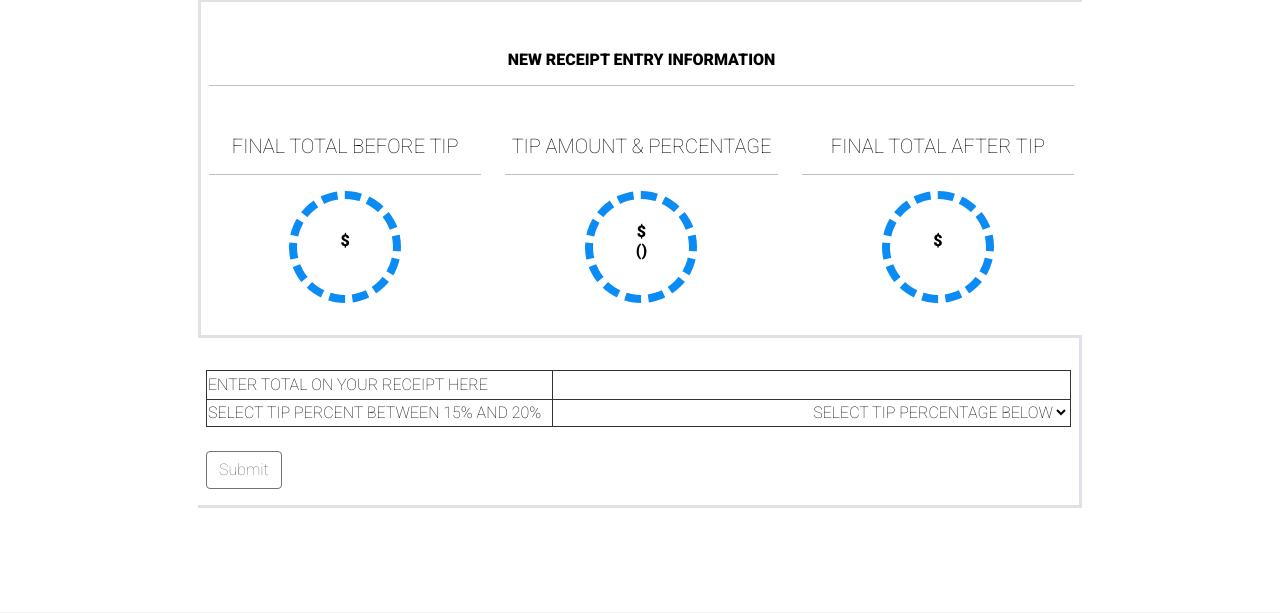
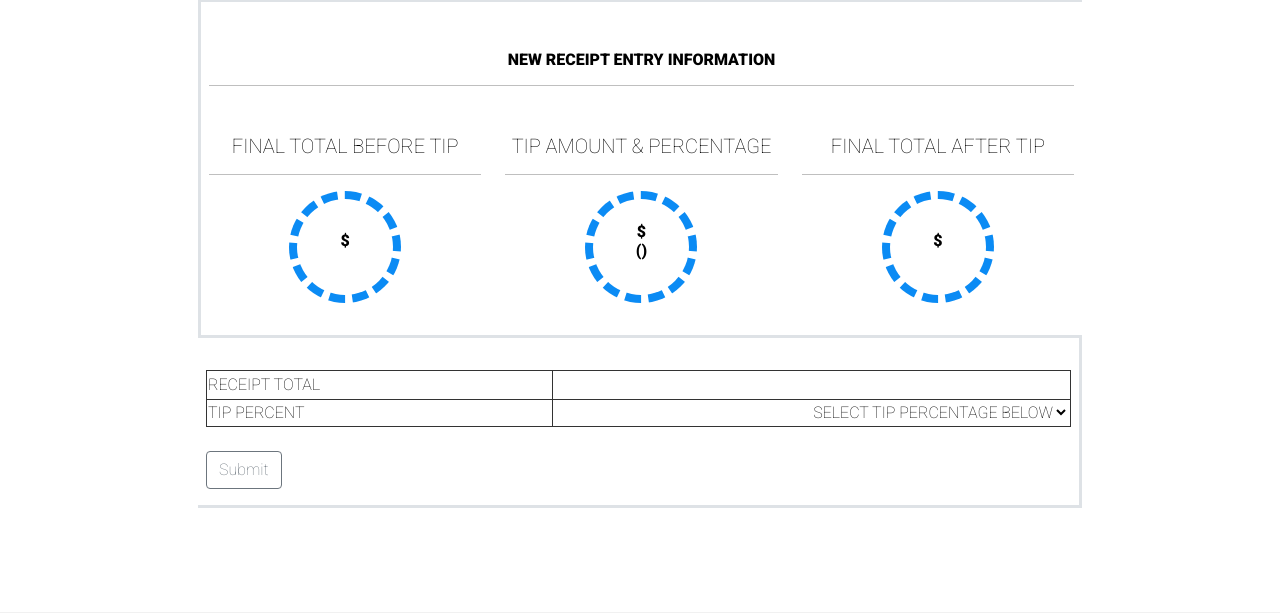
Before and after one commit to DinoSahr/dtcalculator-live, a Django app: page / in a window 1280 px wide. Shown: the part 132-745 px from the top of the page. Run offline with Django 4.2, Linux system fonts and the light colour scheme; some libraries are stand-ins or nearby versions.

Commit message:
Version 1.0.1

```diff
--- a/DTCalculator/templates/index.html
+++ b/DTCalculator/templates/index.html
@@ -46,13 +46,13 @@
             <table class="DTC-Layout">
                 <tbody>
                     <tr>
-                        <td class="col-label">Enter Total On Your Receipt Here </td>
+                        <td class="col-label">Receipt Total </td>
                         <td class="col-figure">
                             <input type="text" name="receipt-total-container" autocomplete="off">
                         </td>
                     </tr>
                     <tr>
-                        <td class="col-label">Select Tip Percent between 15% and 20%</td>
+                        <td class="col-label">Tip Percent</td>
                         <td class="col-figure">
                             <select name="tip-percent-container">
                                 <option class="tip-percent-options">SELECT TIP PERCENTAGE BELOW</option>
```
